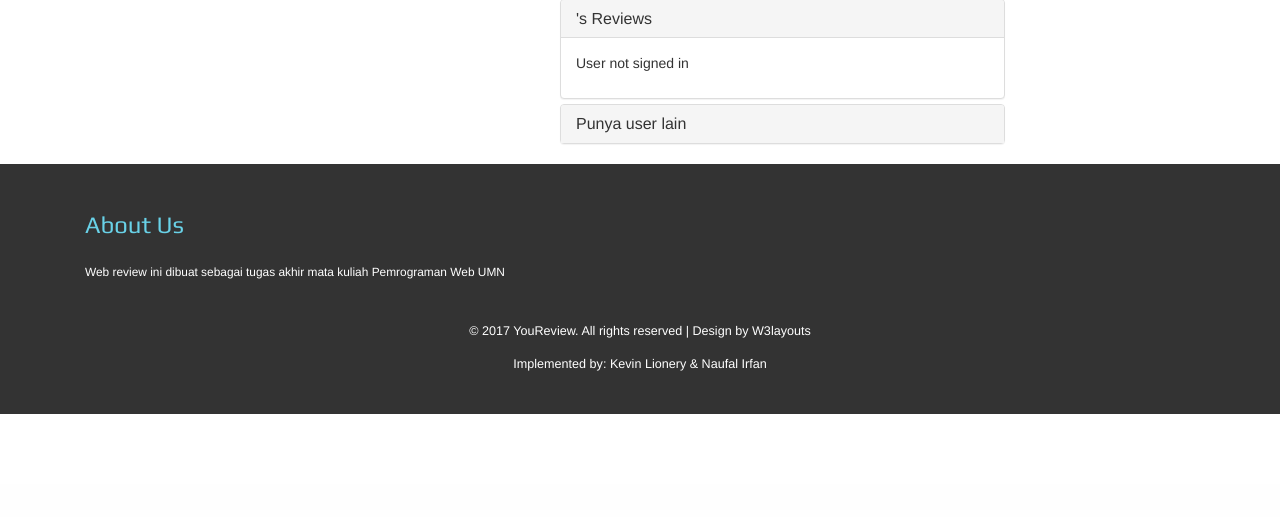
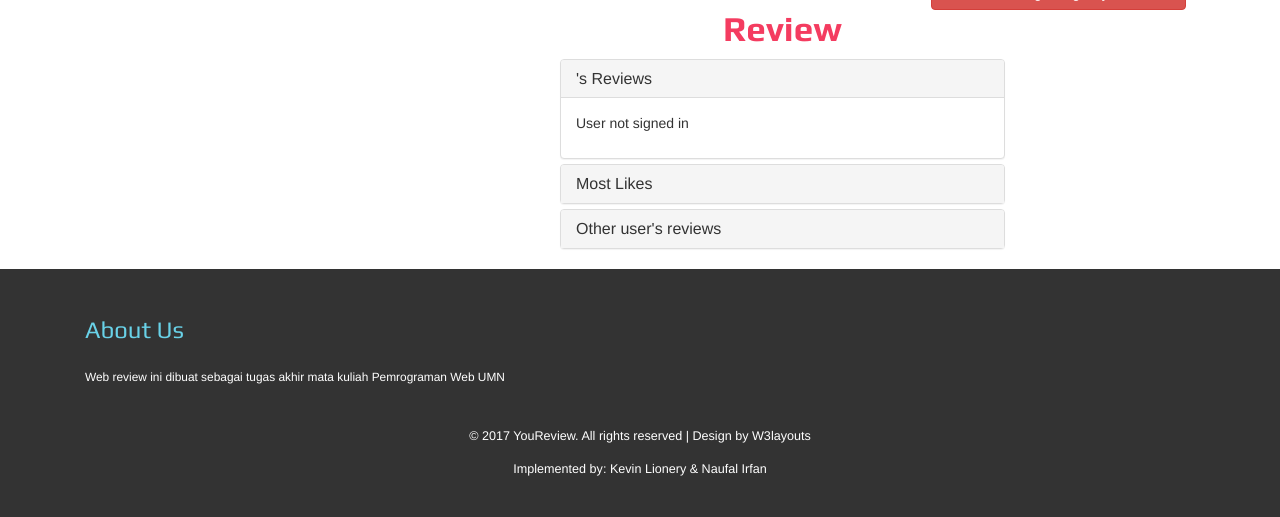
Before and after one commit to inf4my/YouReviewPemWeb, a CodeIgniter app: page /YouReviewPemWeb/index.php/Youreview/details/TRA4 in a window 1280 px wide. Shown: the part 786-1303 px from the top of the page. Before the commit the page ends 1200 px from the top, so only its background shows below. Run offline with CodeIgniter, Linux system fonts and the light colour scheme; data comes from the database, SQL or seed files in the repository; some libraries are stand-ins or nearby versions.

Commit message:
Kagak tau apaan aja
Seinget gua narik like terbanyak

```diff
--- a/application/controllers/Youreview.php
+++ b/application/controllers/Youreview.php
@@ -58,6 +58,7 @@ class youreview extends CI_Controller {
 	{
 		$this->load->model('Review');
 
+		$likesTerbanyak = $this->Review->get_most_likes($id);
 		$gameInfo = $this->Review->get_game($id);
 		$likert = $this->get_likert_value($id);
 
@@ -73,6 +74,7 @@ class youreview extends CI_Controller {
 		$data['sb'] = $reviews;
 		$data['individu'] = $individuReview;
 		$data['likert'] = $likert;
+		$data['mostLikes'] = $likesTerbanyak;
 
 
 		$this->load->view('page/details',$data);
--- a/application/models/Review.php
+++ b/application/models/Review.php
@@ -79,5 +79,13 @@ class Review extends CI_Model{
 		$this->db->where('id',$id);
 		$this->db->update('game',$data);
 	}
+
+	public function get_most_likes($idGame){
+		$this->db->where('idgame', $idGame);
+		$this->db->order_by('likes', 'DESC');
+		$query = $this->db->get('review', 1);
+		$balikin = $query->row();
+		return $balikin;
+	}
 }
 ?>
--- a/application/views/page/details.php
+++ b/application/views/page/details.php
@@ -45,24 +45,27 @@ Smartphone Compatible web template, free webdesigns for Nokia, Samsung, LG, Sony
 
 		<?php
 			echo "<h2>".$res->title."<h3 class='text-muted'>Game Details</h3></h2>";
-			echo "Genre : ".$res->genre."<br>";
-			echo "Released : ".$res->daterelease."<br>";
-			echo "Also on : ".$res->alson."<br>";
-			echo "Description : ".$res->description;
+			echo "<p>Genre : ".$res->genre."</p>";
+			echo "<p>Released : ".$res->daterelease."</p>";
+			echo "<p>Also on : ".$res->alson."</p>";
+			echo "<p>Description : ".$res->description."</p>";
+			#echo "Genre : ".$res->genre."<br>";
+			#echo "Released : ".$res->daterelease."<br>";
+			#echo "Also on : ".$res->alson."<br>";
+			#echo "Description : ".$res->description;
 		?>
 		<br><br>
-
 		<?php
 			if($this->session->has_userdata('uName')){
-				echo "<a style='float:left;margin-left: 500px;'
+				echo "<a style='float:left;'
 					href='".base_url('index.php/Youreview/open_review/'.$res->id)."'
 					class='btn btn-primary col-xs-offset-10' role='button'><span class='glyphicon glyphicon-plus-sign'
 					style='margin-bottom: 5px' aria-hidden='true'></span> Review</a>
 					<h2>Review</h2>";
 			}
 			else{
-				echo "<a style='float:left;margin-left: 500px;'
-					href='".base_url('index.php/youreview/reviews')."'
+				echo "<a style='float:left;'
+					href='#'
 					class='btn btn-danger col-xs-offset-10' role='button'><span class='glyphicon glyphicon-plus-sign'
 					style='margin-bottom: 5px' aria-hidden='true'></span> You must login to give your review</a>
 					<h2>Review</h2>";
@@ -90,8 +93,8 @@ Smartphone Compatible web template, free webdesigns for Nokia, Samsung, LG, Sony
 				}
 				else{
 					foreach ($individu->result() as $row) {
-					echo $row->name." : <br>".$row->reviews."<br>Like : ".$row->likes."<br>";
-					echo "<br><br>";
+					echo "<h4>".$row->name.":</h4><p>".$row->reviews."</p>
+         			<p>Like : ".$row->likes."</p>";
 					}
 				}
 
@@ -106,14 +109,37 @@ Smartphone Compatible web template, free webdesigns for Nokia, Samsung, LG, Sony
     <div class="panel panel-default">
       <div class="panel-heading">
         <h4 class="panel-title">
-          <a data-toggle="collapse" data-parent="#accordion" href="#collapse2">Punya user lain</a>
+          <a data-toggle="collapse" data-parent="#accordion" href="#collapse2">Most Likes</a>
         </h4>
       </div>
       <div id="collapse2" class="panel-collapse collapse">
         <div class="panel-body">
 		<?php
+		#$row = $mostLikes->result();
+		#var_dump($mostLikes->result());
+		if(isset($mostLikes)){
+			echo "<h4>".$mostLikes->name.":</h4><p>".$mostLikes->reviews."</p>
+         			<p>Like : ".$mostLikes->likes."</p>";
+		}
+		else{
+			echo "<p>No likes yet</p>";
+		}
+		 ?>
+        </div>
+      </div>
+    </div>
+    <div class="panel panel-default">
+      <div class="panel-heading">
+        <h4 class="panel-title">
+          <a data-toggle="collapse" data-parent="#accordion" href="#collapse3">Other user's reviews</a>
+        </h4>
+      </div>
+      <div id="collapse3" class="panel-collapse collapse">
+        <div class="panel-body">
+		<?php
         	foreach ($sb->result() as $row) {
-         	echo $row->name." : <br>".$row->reviews."<br>Like : ".$row->likes."<br>";
+         	echo "<h4>".$row->name.":</h4><p>".$row->reviews."</p>
+         	<p>Like : ".$row->likes."</p>";
 			echo "<a href='".base_url('index.php/Youreview/addLike/'.$row->id)."'
 					class='btn btn-primary' role='button'><span class='glyphicon glyphicon-thumbs-up' style='margin-bottom: 5px' aria-hidden='true'>
 					</span></a>";
```
Also changed, not shown: application/views/page/index.php (+1 -22 lines), upload/reddeadredemption.jpg (added).
